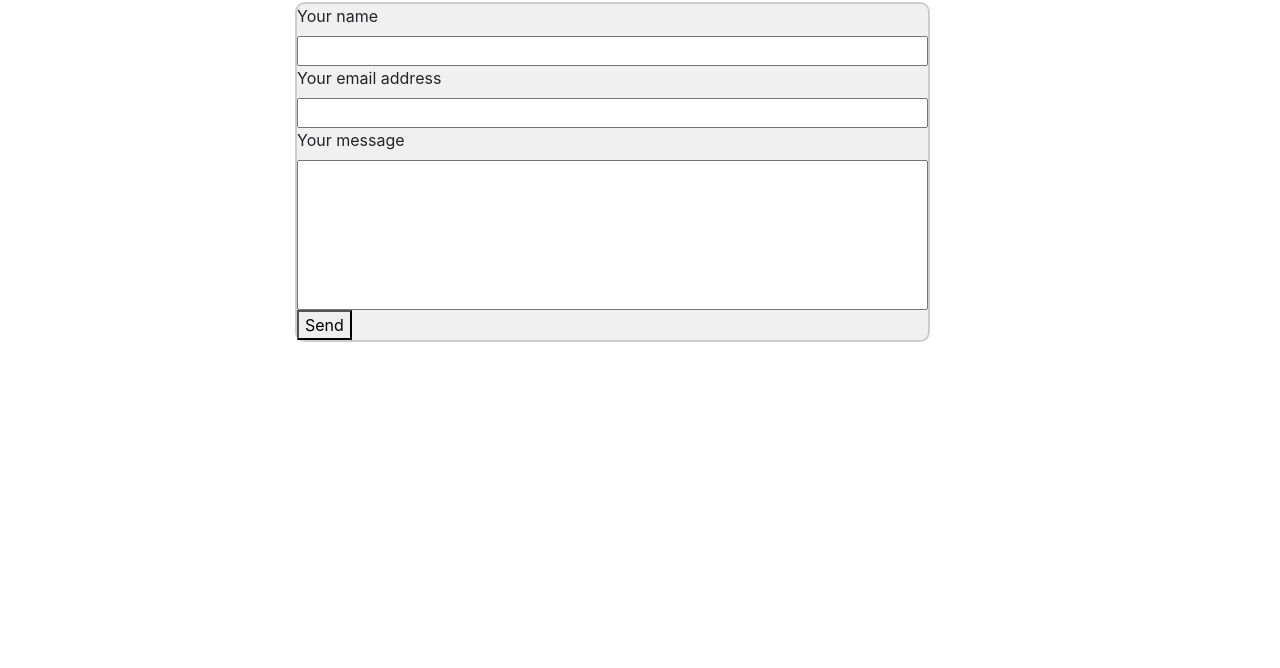
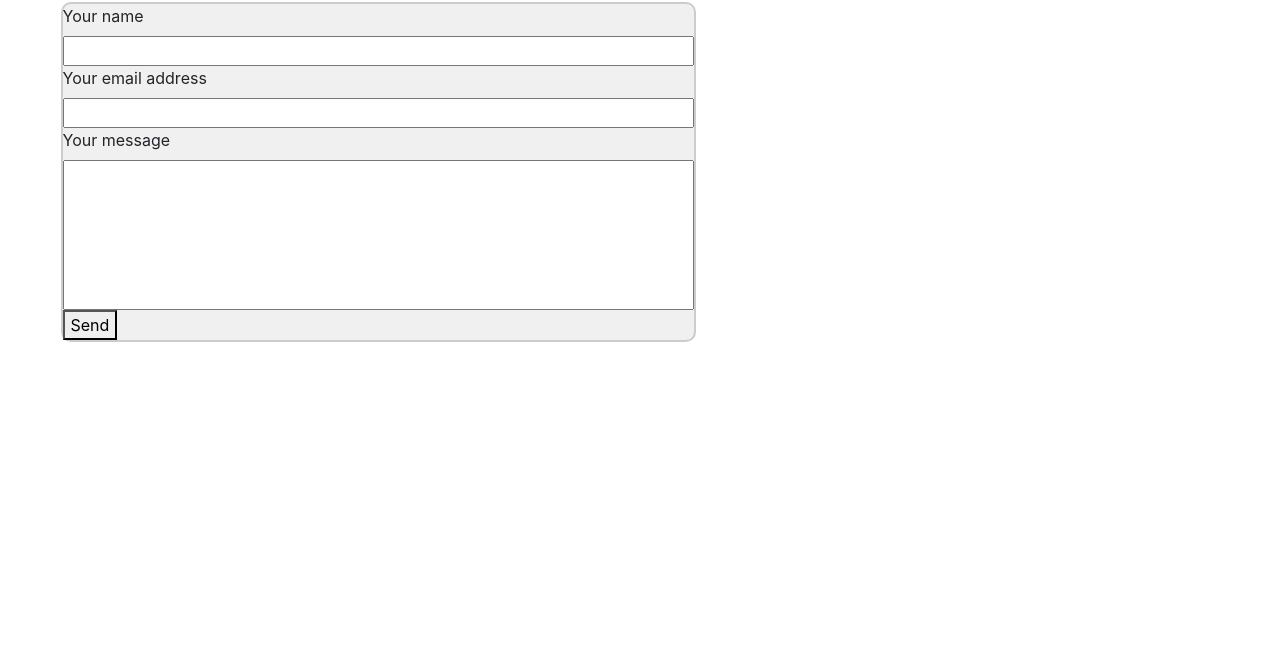
Before and after one commit to asarainbarton/asarainbarton.github.io, a plain HTML site: page contact.html in a window 1280 px wide. Shown: the part 132-800 px from the top of the page. Drawn offline with nearby package versions, Linux system fonts and the light colour scheme.

Commit message:
now for real this one should work

```diff
--- a/styles.css
+++ b/styles.css
@@ -147,6 +147,6 @@ form
 {
     width: 50%;
     padding: 10px;
-    margin-left: 300px;
+    margin-left: 5%;
     margin-top: 10px;
 }
```
